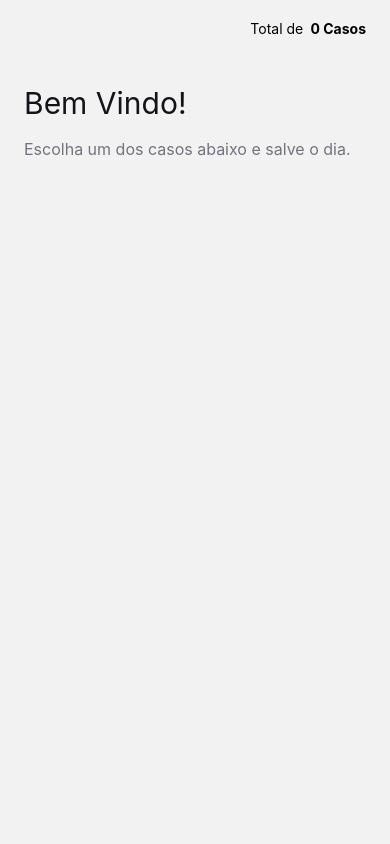
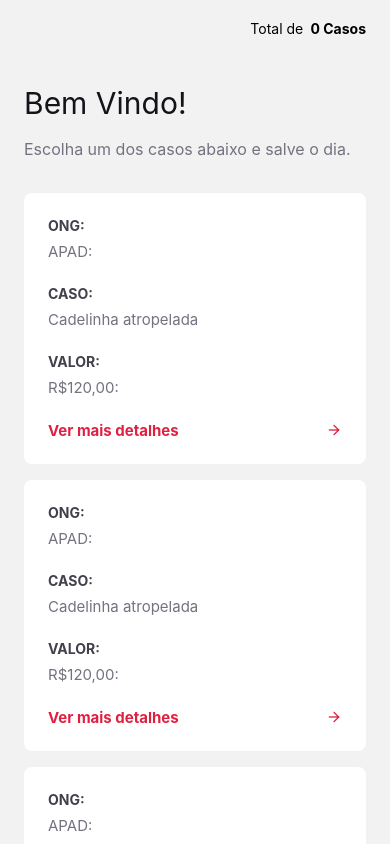
Before and after one commit to matheusfellipe/BeTheHero-mobile, a React Native app: screen /Incidents in a window 390 px wide. Built offline with nearby package versions, Linux system fonts and the light colour scheme.

Commit message:
estilizando pagina de Incidentes e configurando rotas

```diff
--- a/src/pages/Incidents/index.js
+++ b/src/pages/Incidents/index.js
@@ -1,5 +1,6 @@
 import React from 'react';
-import { View, Image, Text } from 'react-native';
+import { Feather } from '@expo/vector-icons';
+import { View, FlatList, Image, Text, TouchableOpacity } from 'react-native';
 
 import LogoImg from '../../assets/logo.png';
 
@@ -16,6 +17,40 @@ export default function Incidents() {
         <Text style={styles.title}>Bem Vindo!</Text>
         <Text style={styles.description}>Escolha um dos casos abaixo e salve o dia.</Text>
 
+        <FlatList
+            data={[1, 2, 3]}
+            style={styles.incidentList}
+            renderItem={() => (
+                <View style={styles.incident}>
+                    <Text style={styles.incidentProperty}>ONG:</Text>
+                    <Text style={styles.incidentValue}>APAD:</Text>
+
+                    <Text style={styles.incidentProperty}>CASO:</Text>
+                    <Text style={styles.incidentValue}>Cadelinha atropelada</Text>
+
+                    <Text style={styles.incidentProperty}>VALOR:</Text>
+                    <Text style={styles.incidentValue}>R$120,00:</Text>
+
+                    <TouchableOpacity style={styles.detailsButton}
+                        onPress={() => { }}
+                    >
+                        <Text style={styles.detailsButtonText}>Ver mais detalhes</Text>
+                        <Feather name="arrow-right" size={16} color="#E02041" />
+                    </TouchableOpacity>
+
+                </View>
+
+            )}
+        />
+
+
+
+
+
+
+
+
+
     </View>
 
 
--- a/src/pages/Incidents/styles.js
+++ b/src/pages/Incidents/styles.js
@@ -36,5 +36,42 @@ export default StyleSheet.create({
         fontSize: 16,
         lineHeight: 24,
         color: '#737380'
+    },
+
+    incidentList: {
+        marginTop: 32,
+
+    },
+
+    incident: {
+        padding: 24,
+        borderRadius: 8,
+        backgroundColor: "#FFF",
+        marginBottom: 16,
+    },
+
+    incidentProperty: {
+        fontSize: 14,
+        color: '#41414d',
+        fontWeight: 'bold',
+    },
+
+    incidentValue: {
+        marginTop: 8,
+        fontSize: 15,
+        marginBottom: 24,
+        color: '#737380',
+    },
+
+    detailsButton: {
+        flexDirection: 'row',
+        justifyContent: 'space-between',
+        alignItems: 'center'
+    },
+
+    detailsButtonText: {
+        color: '#E02041',
+        fontSize: 15,
+        fontWeight: 'bold'
     }
 });
```
